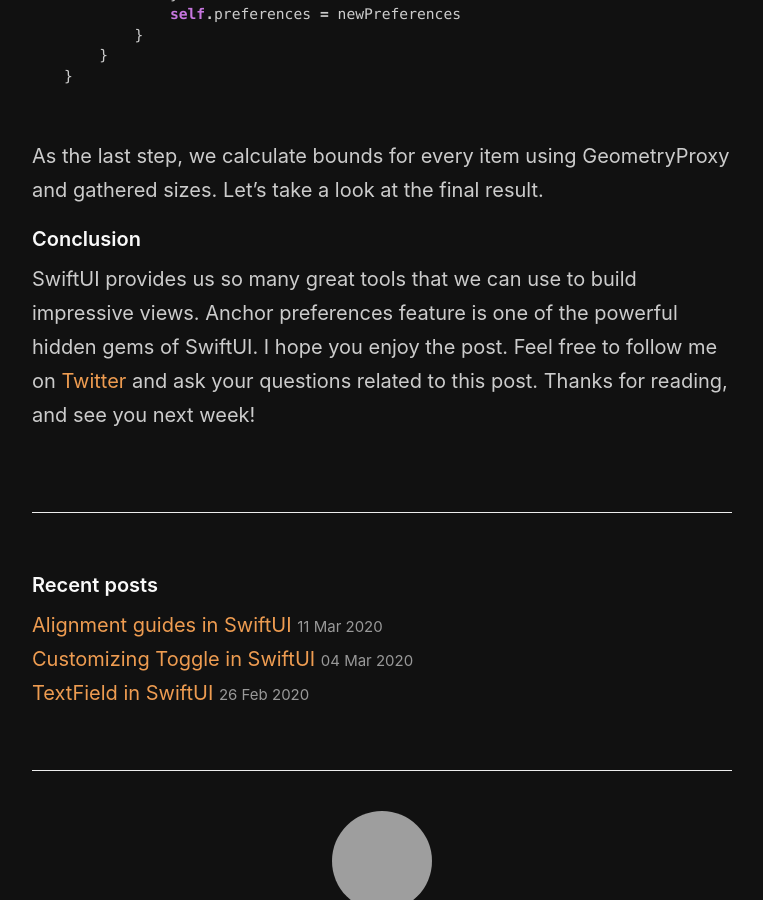
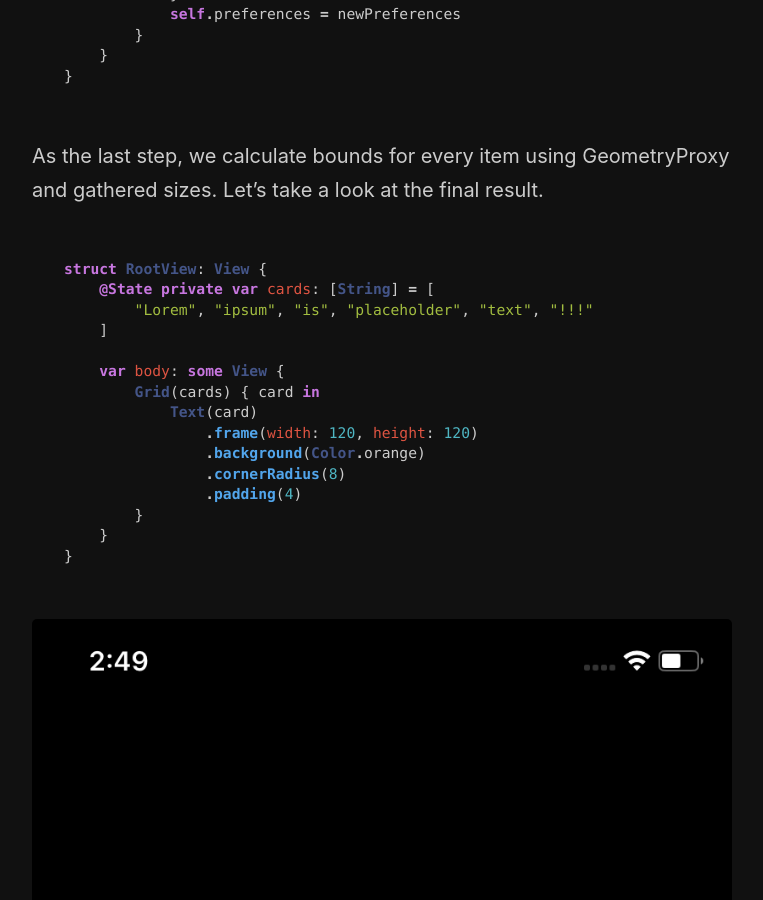
Before and after one commit to mecid/mecid.github.io, a Jekyll site: the page built from _posts/2020-03-18-anchor-preferences-in-swiftui.md, in a window 1280 px wide and 900 px high, scrolled down 4905 px, cut to the strip 0-900 px from the top of the window. Shown: the whole strip, without its empty margins (258-1021 px from the left). Built offline with Jekyll 4.4.1, drawn with Linux system fonts in a browser that asks for light colours; grey boxes are pictures that could not be loaded.

Commit message:
Update 2020-03-18-anchor-preferences-in-swiftui.md

````diff
--- a/_posts/2020-03-18-anchor-preferences-in-swiftui.md
+++ b/_posts/2020-03-18-anchor-preferences-in-swiftui.md
@@ -1,6 +1,7 @@
 ---
 title: Anchor preferences in SwiftUI
 layout: post
+image: /public/anchor.png
 ---
 
 Today we will continue mastering view preferences in SwiftUI that we touched a few weeks ago. Anchor preferences are another type of view preferences provided by SwiftUI. The main goal of anchor preferences is to pass layout data like bounds, center coordinates, etc. to its parent view.
@@ -158,5 +159,25 @@ var body: some View {
 
 As the last step, we calculate bounds for every item using GeometryProxy and gathered sizes. Let's take a look at the final result.
 
+```swift
+struct RootView: View {
+    @State private var cards: [String] = [
+        "Lorem", "ipsum", "is", "placeholder", "text", "!!!"
+    ]
+
+    var body: some View {
+        Grid(cards) { card in
+            Text(card)
+                .frame(width: 120, height: 120)
+                .background(Color.orange)
+                .cornerRadius(8)
+                .padding(4)
+        }
+    }
+}
+```
+
+![anchor](/public/anchor.png)
+
 #### Conclusion
 SwiftUI provides us so many great tools that we can use to build impressive views. Anchor preferences feature is one of the powerful hidden gems of SwiftUI. I hope you enjoy the post. Feel free to follow me on [Twitter](https://twitter.com/mecid) and ask your questions related to this post. Thanks for reading, and see you next week!
````
